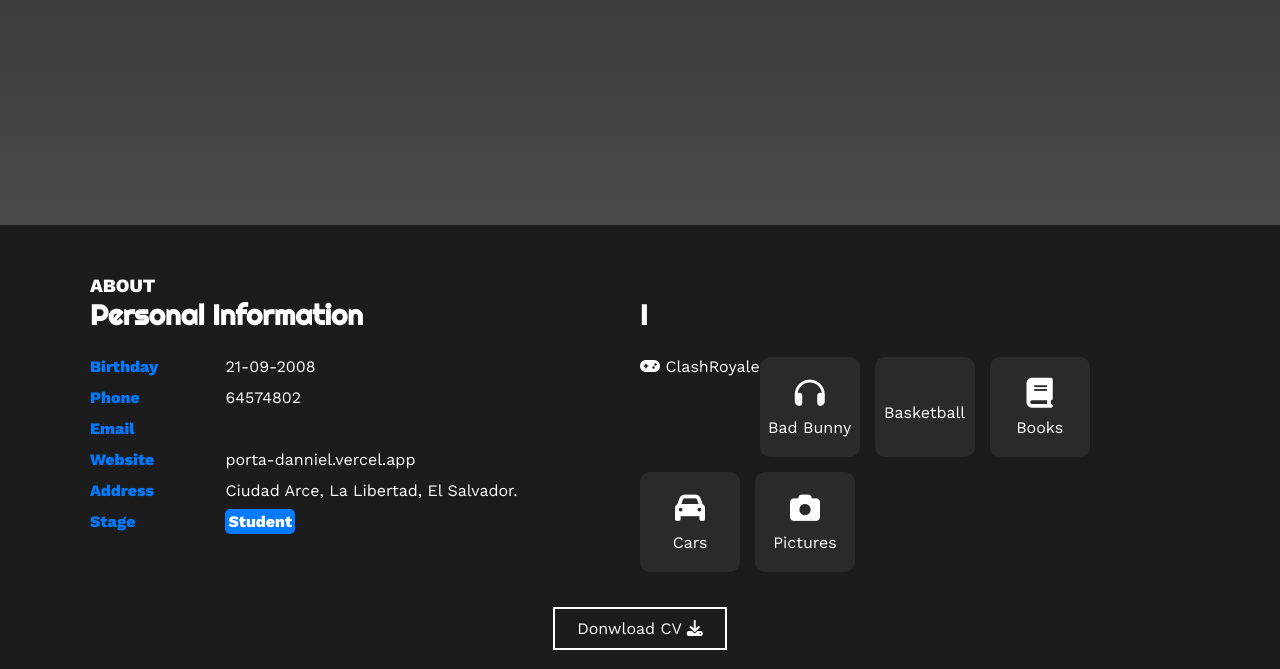
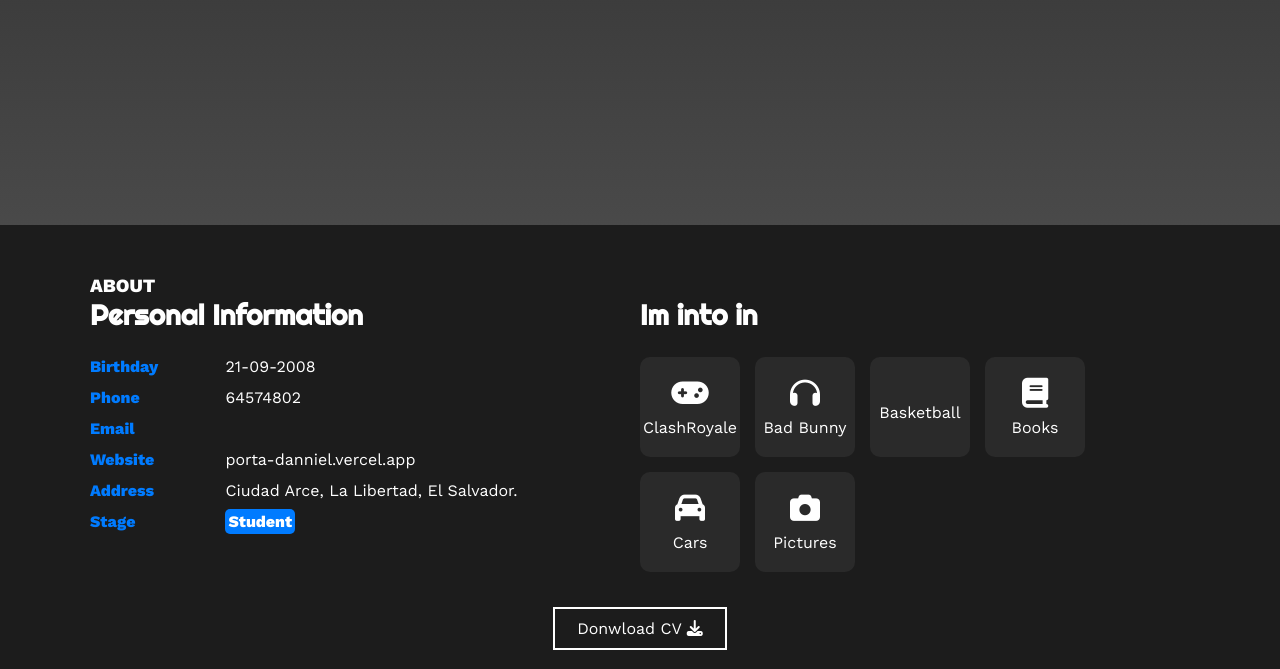
Before and after one commit to OscarDanielRodriguez/porta-danniel, a plain HTML site: page index.html in a window 1280 px wide. Shown: the part 575-1244 px from the top of the page. Drawn offline with nearby package versions, Linux system fonts and the light colour scheme; some icons are missing.

Commit message:
Fix HTML formatting and structure

```diff
--- a/index.html
+++ b/index.html
@@ -87,9 +87,9 @@
 
 
                 <div class="col">
-                    <h3>I</h3>
+                    <h3>Im into in</h3>
                     <div class="contenedor-intereses">
-                        <div class="I am into">
+                        <div class="interes">
                             <i class="fa-solid fa-gamepad"></i>
                             <span>ClashRoyale</span>
                         </div>
```
